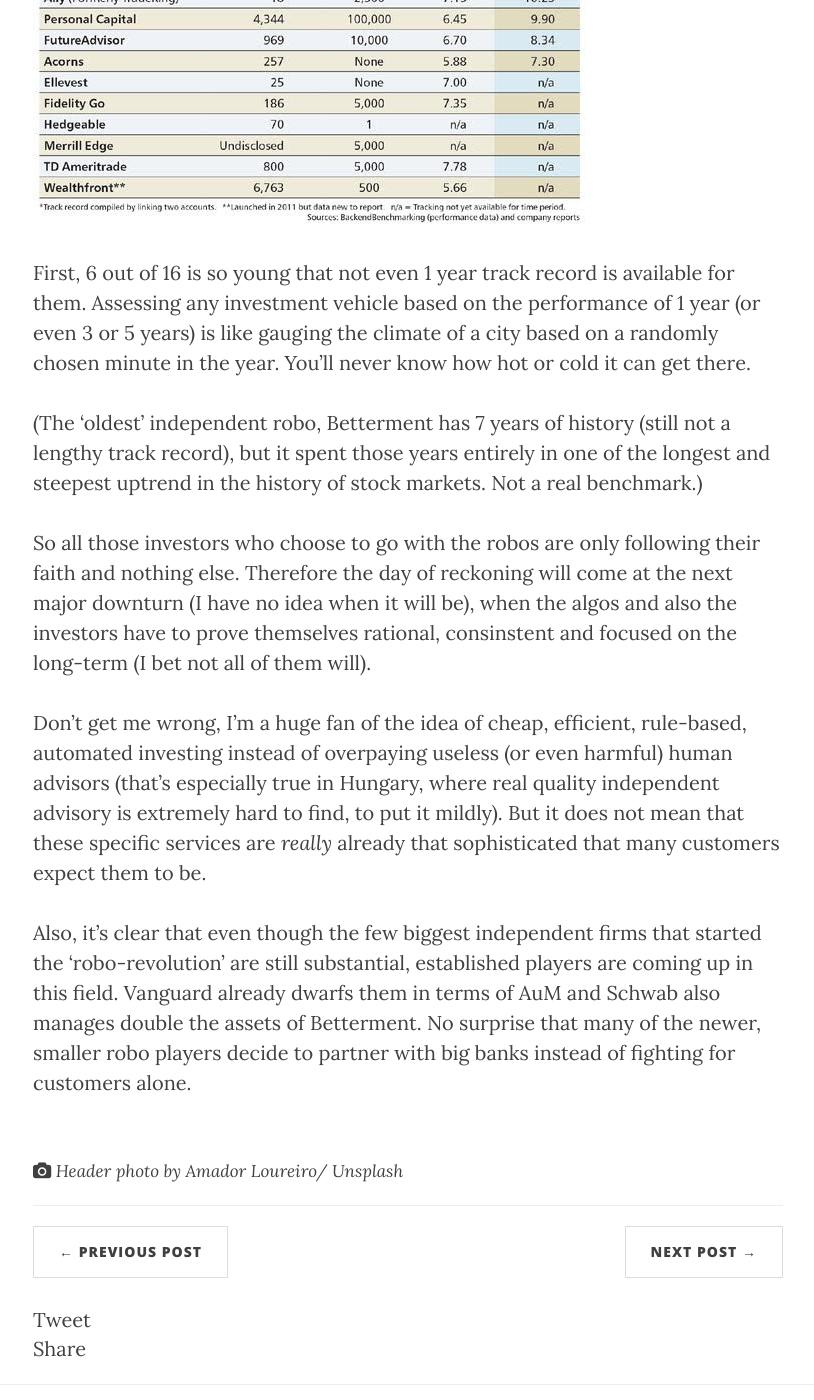
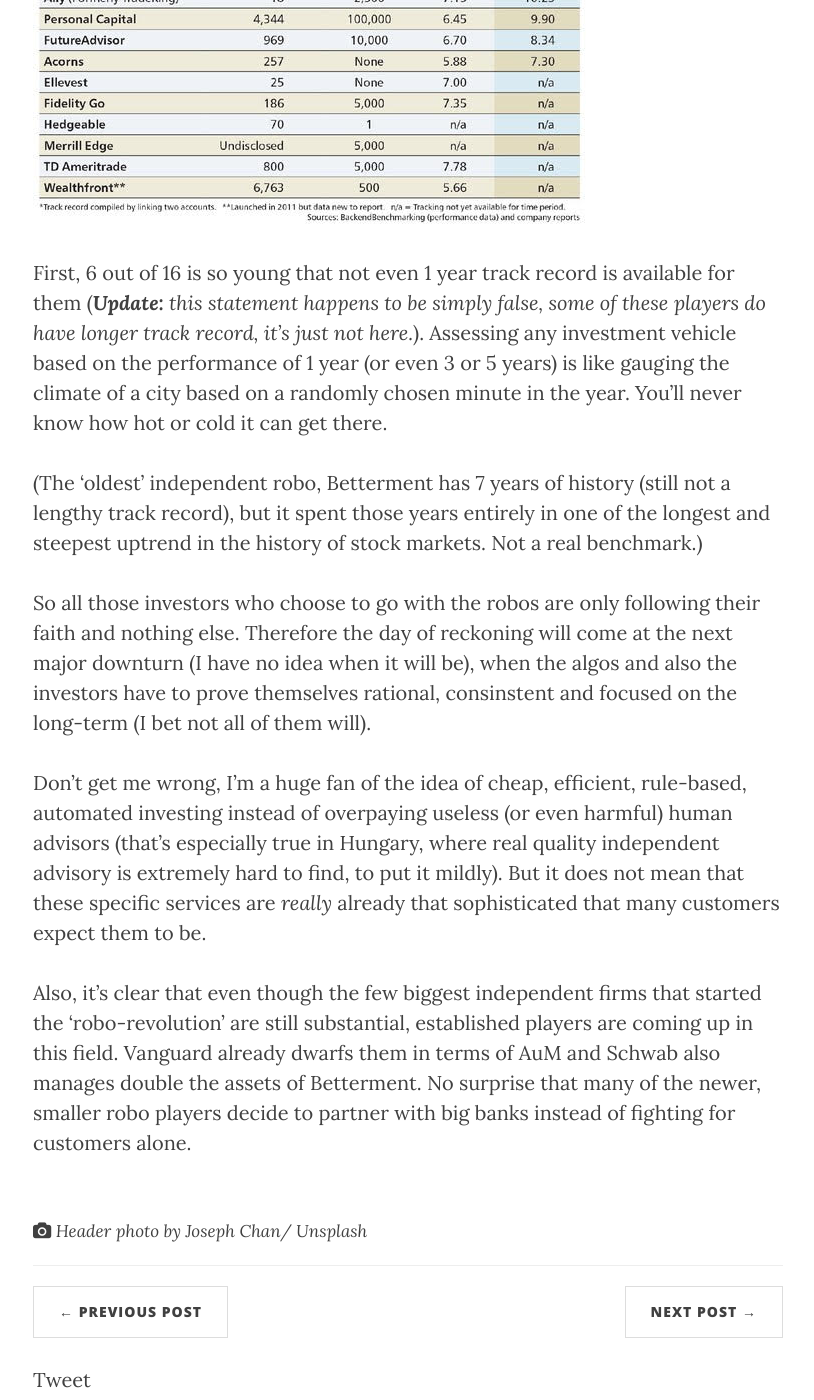
Before and after one commit to doktorjustice/doktorjustice.github.io, a Jekyll site: the page built from _posts/2017-08-02-assessing-the-robots.md, in a window 1280 px wide and 1400 px high, scrolled down 972 px. Shown: the whole window, without its empty margins (232-1046 px from the left). Built offline with Jekyll 4.4.1, drawn with Linux system fonts in a browser that asks for light colours; nearby versions of some CDN libraries; comment, search, counter and statistics services are not loaded.

Commit message:
Update earlier post

```diff
--- a/_posts/2017-08-02-assessing-the-robots.md
+++ b/_posts/2017-08-02-assessing-the-robots.md
@@ -4,13 +4,16 @@
 date: 2017-08-02
 redirect_from: /2017/08/02/assessing-the-robots/
 category: fintech
+photo-author-profile: yulokchan
+photo-author: Joseph Chan
+header-url: https://images.unsplash.com/photo-1495512446763-b2bdc445b4db?ixlib=rb-0.3.5&q=80&fm=jpg&crop=entropy&cs=tinysrgb&w=1900&fit=crop&s=604d2946416f548d98761e0d8fe322ef
 ---
 
 Found this table on [Big Picture](http://ritholtz.com/2017/08/rating-robo-advisors) about short-term performance of the biggest robo-advisors. It’s worth noting few things. (I don’t have a subscription to Barron’s, so I haven’t read the underlying article itself.)
 
 ![](/img/posts/robo.jpg)
 
-First, 6 out of 16 is so young that not even 1 year track record is available for them. Assessing any investment vehicle based on the performance of 1 year (or even 3 or 5 years) is like gauging the climate of a city based on a randomly chosen minute in the year. You’ll never know how hot or cold it can get there.
+First, 6 out of 16 is so young that not even 1 year track record is available for them (_**Update:** this statement happens to be simply false, some of these players do have longer track record, it’s just not here._). Assessing any investment vehicle based on the performance of 1 year (or even 3 or 5 years) is like gauging the climate of a city based on a randomly chosen minute in the year. You’ll never know how hot or cold it can get there.
 
 (The ‘oldest’ independent robo, Betterment has 7 years of history (still not a lengthy track record), but it spent those years entirely in one of the longest and steepest uptrend in the history of stock markets. Not a real benchmark.)
 
```
